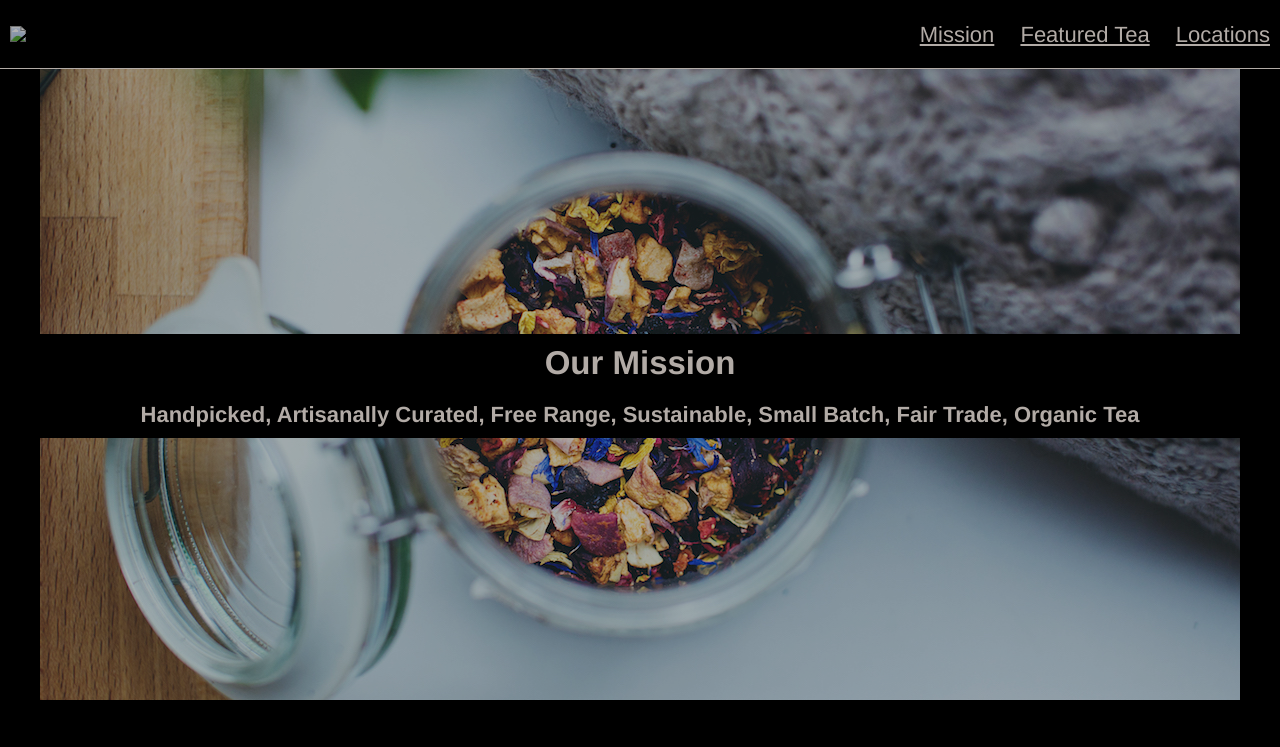
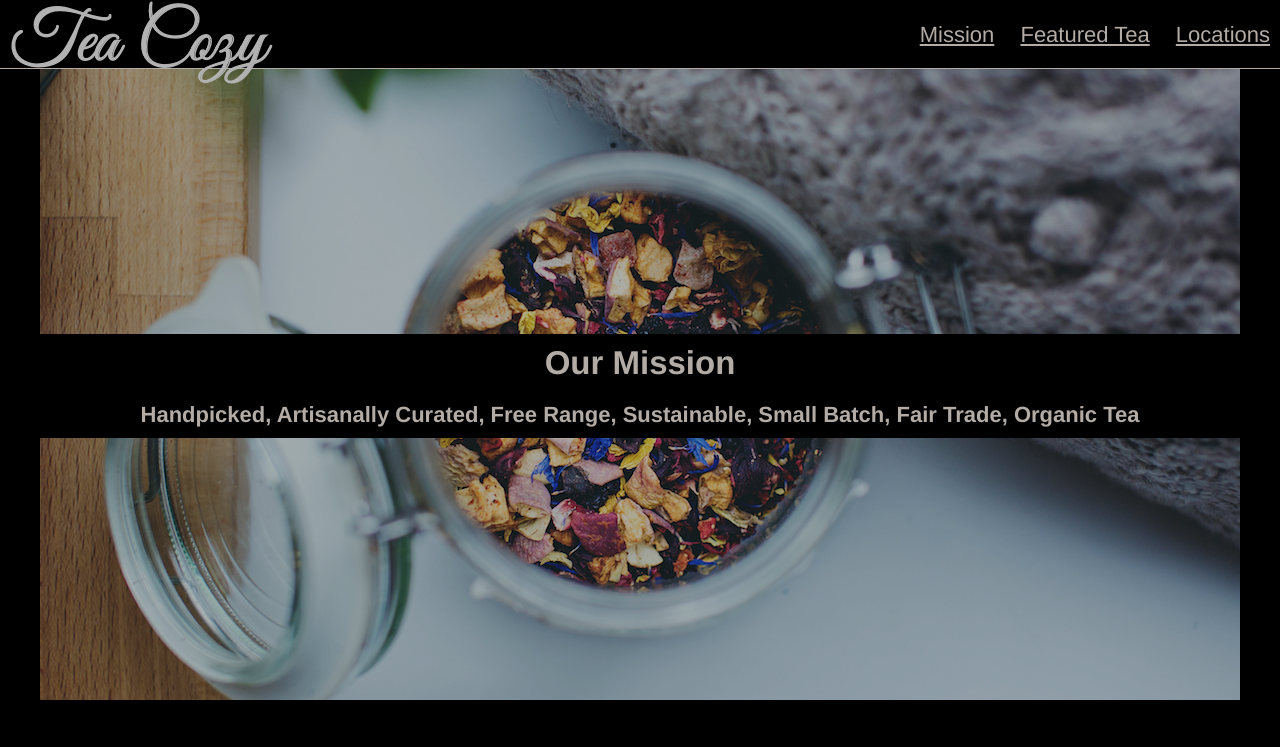
Before and after one commit to aenea-black/tea-cozy, a plain HTML site: page index.html in a window 1280 px wide. Shown: the top 747 px of the page. Drawn offline with Linux system fonts and the light colour scheme.

Commit message:
Update index.html

```diff
--- a/index.html
+++ b/index.html
@@ -8,7 +8,7 @@
   <body>
     <nav class="nav-bar">
       <div class="logo">
-        <img src="logo">
+        <img src="img-tea-cozy-logo.png">
       </div>
       <a href="#">Mission</a>
       <a href="#">Featured Tea</a>
```
